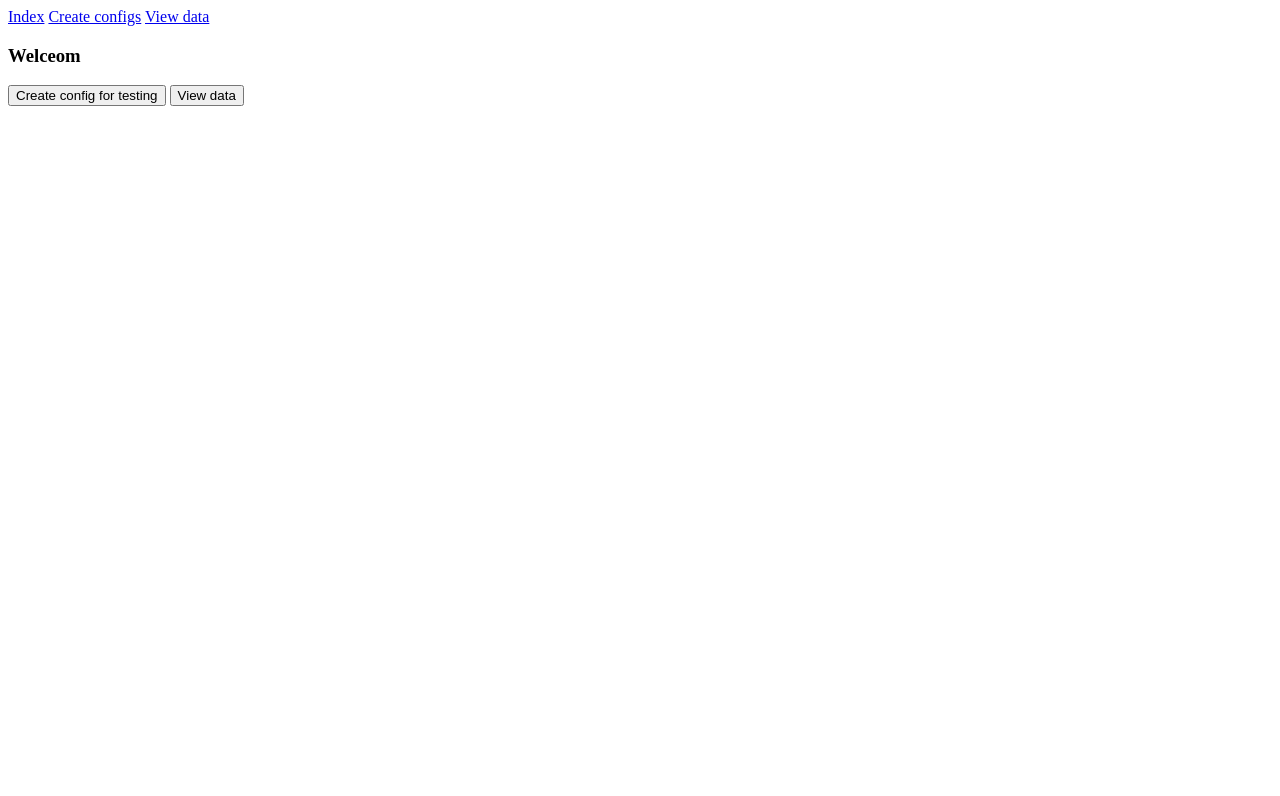
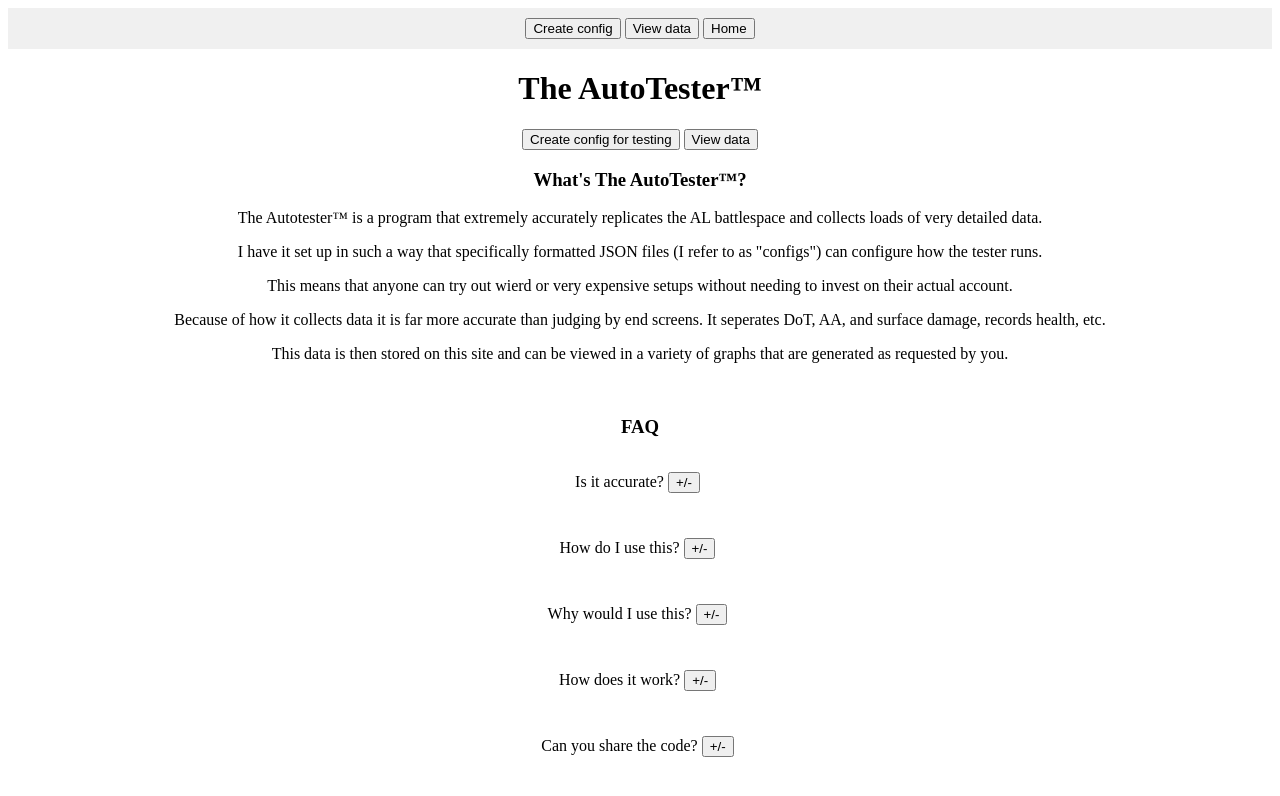
Before and after one commit to That1GuyWhoSucks/That1GuyWhoSucks.github.io, a SvelteKit app: page / in a window 1280 px wide. Shown: the top 796 px of the page. Built offline with nearby package versions, Linux system fonts and the light colour scheme.

Commit message:
Visual overhaul

```diff
--- a/src/Accordian.svelte
+++ b/src/Accordian.svelte
@@ -1,18 +1,20 @@
 <script>
     export let open = false;
+    export let style = '';
     import { slide } from 'svelte/transition';
     const handleClick = () => open = !open
 </script>
 
 <div class="accordion">
     <div class="header">
-        <div class="text">
+        <div class="text" style="display: ruby; {style}">
             <slot name="head"></slot>
+            <button on:click={handleClick}>
+                +/-
+            </button>
         </div>
 
-        <button on:click={handleClick}>
-            +/-
-        </button>
+
     </div>
 
     <div class="details" transition:slide style="{open ? '' : 'display: none;'}">
@@ -27,7 +29,6 @@
     }
 
     div.header {
-        display:flex;
         width:100%;
     }
 
--- a/src/routes/+layout.svelte
+++ b/src/routes/+layout.svelte
@@ -1,7 +1,20 @@
-<nav>
-    <a href="/">Index</a>
-    <a href="#/create">Create configs</a>
-    <a href="#/view">View data</a>
+<script lang="ts">
+import { goto } from "$app/navigation";
+function ViewData() {
+    goto("#/view");
+}
+function CreateConfig() {
+    goto("#/create");
+}
+
+function Home() {
+    goto("/");
+}
+</script>
+<nav style="text-align: center; background-color: #f0f0f0; padding: 10px;">
+    <button onclick="{CreateConfig}">Create config</button>
+    <button onclick="{ViewData}">View data</button>
+    <button onclick="{Home}">Home</button>
 </nav>
 
 <slot/>
--- a/src/routes/+page.svelte
+++ b/src/routes/+page.svelte
@@ -1,5 +1,6 @@
 <script lang="ts">
 import { goto } from "$app/navigation";
+    import Accordian from "../Accordian.svelte";
 function ViewData() {
     goto("#/view");
 }
@@ -8,6 +9,69 @@
 }
 
 </script>
-<h3>Welceom</h3>
-<button onclick="{CreateConfig}">Create config for testing</button>
-<button onclick="{ViewData}">View data</button>
+<div style="margin: auto; text-align: center;">
+    <h1>The AutoTester&#8482;</h1>
+    <button onclick="{CreateConfig}">Create config for testing</button>
+    <button onclick="{ViewData}">View data</button>
+    <br>
+    <h3>What's The AutoTester&#8482;?</h3>
+    <p>The Autotester&#8482; is a program that extremely accurately replicates the AL battlespace and collects loads of very detailed data.</p>
+    <p>I have it set up in such a way that specifically formatted JSON files (I refer to as "configs") can configure how the tester runs.</p>
+    <p>This means that anyone can try out wierd or very expensive setups without needing to invest on their actual account.</p>
+    <p>Because of how it collects data it is far more accurate than judging by end screens. It seperates DoT, AA, and surface damage, records health, etc.</p>
+    <p>This data is then stored on this site and can be viewed in a variety of graphs that are generated as requested by you.</p>
+    <br>
+    <h3>FAQ</h3>
+    <div style="justify-content: center; align-items: center;">
+        <Accordian>
+            <div slot="head">
+                <p>Is it accurate?</p>
+            </div>
+            <div slot="details">
+                <p>Yes absolutely. The accuracy of my data is very important to me.</p>
+                <p>It has been rigourously tested and vetted against real game data to ensure the results are indistinguishable.</p>
+                <p>If you find results that seem contradictory then please contact me as soon as possible.</p>
+            </div>
+        </Accordian>
+        <Accordian>
+            <div slot="head">
+                <p>How do I use this?</p>
+            </div>
+            <div slot="details">
+                <p>First you need to create a config file. Press the "Create config" button above, fill out the form and then send the file it spits out to @that1nerd on discord.</p>
+                <p>I will run The AutoTester&#8482; with your config and let you know when this site is update with your results.</p>
+                <p>Then simply navigate to the "View data" page, select your config (and any other configs you want to compare to), select what graphs to generate and hit generate.</p>
+                <p>It will redirect you to the code viewer page, give it some time to generate the graphs then look at your data. If you want to share simply give them the code or the URL, either works.</p>
+            </div>
+        </Accordian>
+        <Accordian>
+            <div slot="head">
+                <p>Why would I use this?</p>
+            </div>
+            <div slot="details">
+                <p>1: The setup you want to test is too expensive for your account.</p>
+                <p>2: Testing against bosses you have limited access to (like past METAs).</p>
+                <p>3: Convience, this tool allows you to get statistically significant amoutns of data without all the hastle.</p>
+            </div>
+        </Accordian>
+        <Accordian>
+            <div slot="head">
+                <p>How does it work?</p>
+            </div>
+            <div slot="details">
+                <p>It effectively is all of the battle code but translated into another language and then run.</p>
+            </div>
+        </Accordian>
+        <Accordian>
+            <div slot="head">
+                <p>Can you share the code?</p>
+            </div>
+            <div slot="details">
+                <p>No sadly not. The code contains sensitive data that cannot be removed. Not to mention actually getting it to run is a nightmare.</p>
+                <p>I am doing the best I can to make it as accesible to anyone who wants to do testing.</p>
+            </div>
+        </Accordian>
+    </div>
+
+
+</div>
```
Also changed, not shown: src/lib/index.ts (+19 -8 lines), src/routes/create/+page.svelte (+23 -15 lines), src/routes/view/+page.svelte (+10 -10 lines), src/routes/view_code/+page.svelte (+9 -6 lines).
